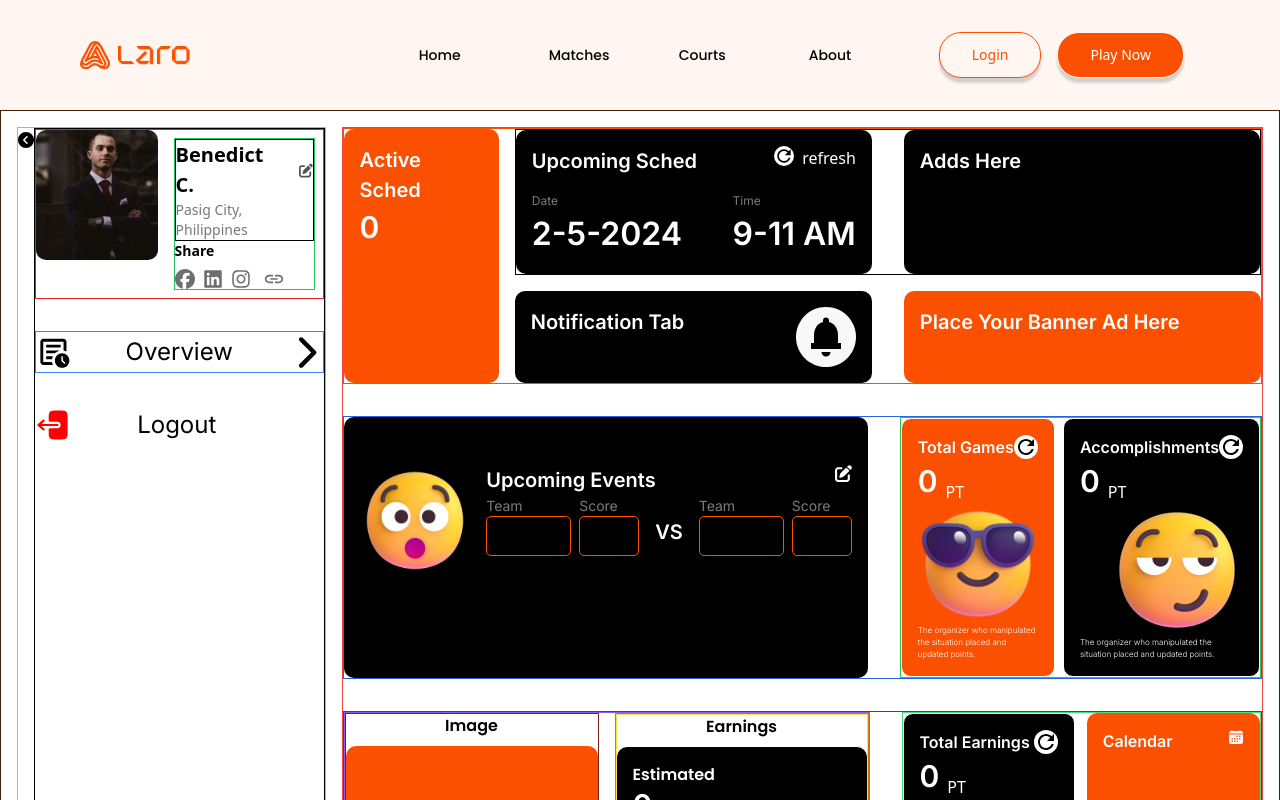
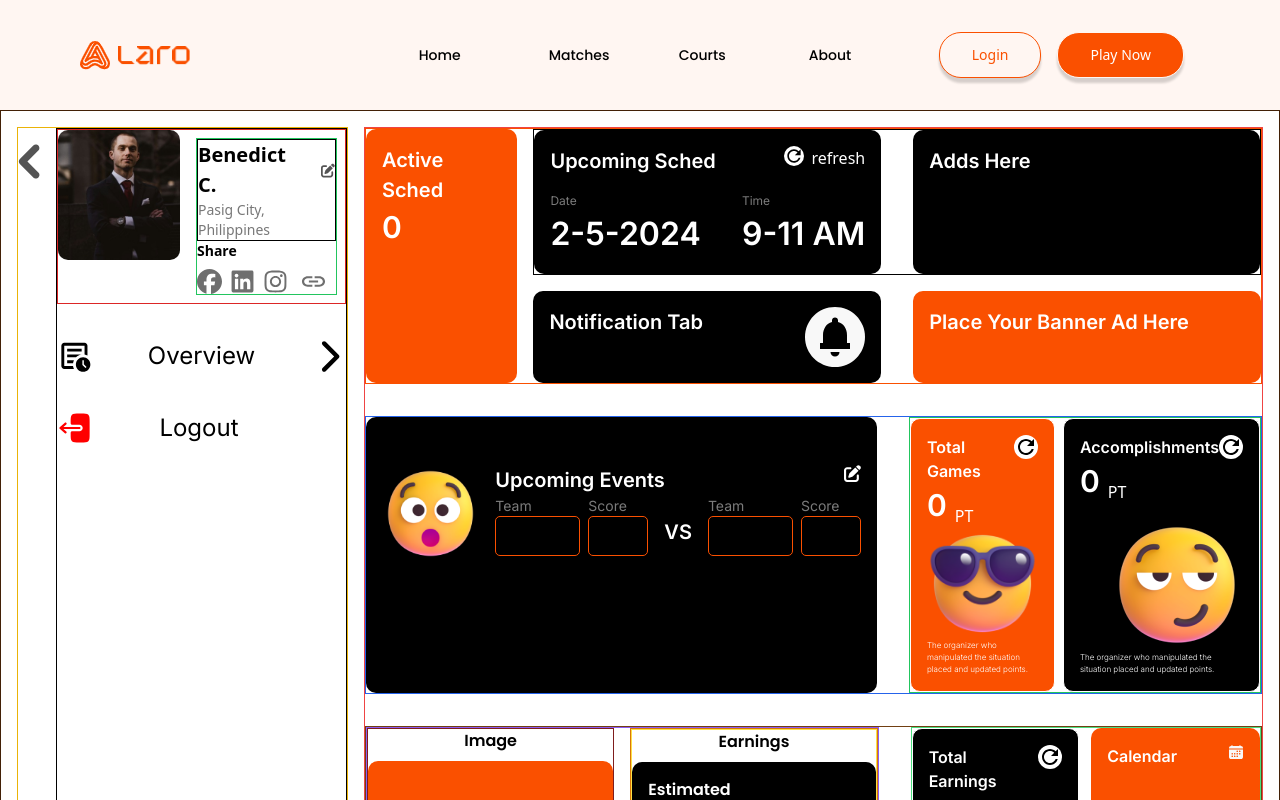
Before and after one commit to novice-is-me/Laro-App, a React (Vite) app: page /dashboard in a window 1280 px wide. Shown: the top 800 px of the page. Built offline with nearby package versions, Linux system fonts and the light colour scheme; a web font is replaced by a local one.

Commit message:
Adding Path

```diff
--- a/src/pages/DashboardCourtOwner.jsx
+++ b/src/pages/DashboardCourtOwner.jsx
@@ -1,17 +1,24 @@
 import React from 'react'
-import { CourtImg, emojiCool, emojiSad, emojiShock, emojiSmirk, ownerImg } from '../assets'
+import {emojiCool, emojiSad, emojiShock, emojiSmirk, ownerImg } from '../assets'
 import { FontAwesomeIcon } from '@fortawesome/react-fontawesome'
 import { faChevronCircleLeft} from '@fortawesome/free-solid-svg-icons'
 import RefreshIcon from '@mui/icons-material/Refresh'
 import DashBoardCard from '../components/DashBoardCard'
+import { useNavigate } from 'react-router'
 
 const DashboardCourtOwner = () => {
+
+    const navigate = useNavigate()
+
   return (
      <div className='flex border border-yellow-950 w-full p-4 gap-4'>
         {/* for profile */}
-        <div className=' flex border border-yellow-500 flex-1'>
-            <div>
-                <FontAwesomeIcon icon={faChevronCircleLeft}/>
+        <div className=' flex border border-yellow-500 flex-[1.1] gap-4'>
+            <div className=' mt-4 hover:cursor-pointer'
+             onClick={() => navigate('/')}>
+                <svg width="22" height="35" viewBox="0 0 22 35" fill="none" xmlns="http://www.w3.org/2000/svg">
+                    <path fill-rule="evenodd" clip-rule="evenodd" d="M1.85827 20.0176C1.19113 19.3497 0.816406 18.4442 0.816406 17.5001C0.816406 16.5561 1.19113 15.6506 1.85827 14.9826L15.2913 1.54488C15.9596 0.876882 16.8659 0.501731 17.8108 0.501953C18.2787 0.502063 18.7419 0.594327 19.1742 0.773476C19.6064 0.952626 19.9991 1.21515 20.3298 1.54607C20.6606 1.87698 20.9229 2.2698 21.1019 2.70211C21.2808 3.13441 21.3729 3.59772 21.3728 4.06559C21.3727 4.53347 21.2804 4.99674 21.1012 5.42896C20.9221 5.86117 20.6596 6.25387 20.3286 6.58463L9.41552 17.5001L20.331 28.4156C20.6714 28.7441 20.943 29.1371 21.1299 29.5716C21.3168 30.0062 21.4153 30.4736 21.4197 30.9466C21.424 31.4196 21.3341 31.8888 21.1551 32.3267C20.9762 32.7646 20.7119 33.1625 20.3776 33.4971C20.0432 33.8318 19.6456 34.0965 19.2079 34.2758C18.7701 34.4552 18.3011 34.5455 17.828 34.5416C17.355 34.5377 16.8875 34.4397 16.4528 34.2532C16.018 34.0667 15.6248 33.7955 15.296 33.4554L1.85352 20.0176H1.85827Z" fill="#545454"/>
+                </svg>
             </div>
             <div className='flex flex-col gap-8 justify-between border w-full'>
                 <div className='flex flex-col gap-8'>
@@ -32,23 +39,24 @@ const DashboardCourtOwner = () => {
                                 <div className='flex flex-col gap-2'>
                                     <p className='font-poppins text-sm font-semibold'>Share</p>
                                     <div className='flex gap-2'>
-                                        <svg width="20" height="20" xmlns="http://www.w3.org/2000/svg" viewBox="0 0 512 512"><path d="M512 256C512 114.6 397.4 0 256 0S0 114.6 0 256C0 376 82.7 476.8 194.2 504.5V334.2H141.4V256h52.8V222.3c0-87.1 39.4-127.5 125-127.5c16.2 0 44.2 3.2 55.7 6.4V172c-6-.6-16.5-1-29.6-1c-42 0-58.2 15.9-58.2 57.2V256h83.6l-14.4 78.2H287V510.1C413.8 494.8 512 386.9 512 256h0z" fill='#6F6F6F'/></svg>
-                                        <svg width="20" height="20"  xmlns="http://www.w3.org/2000/svg" viewBox="0 0 448 512"><path d="M416 32H31.9C14.3 32 0 46.5 0 64.3v383.4C0 465.5 14.3 480 31.9 480H416c17.6 0 32-14.5 32-32.3V64.3c0-17.8-14.4-32.3-32-32.3zM135.4 416H69V202.2h66.5V416zm-33.2-243c-21.3 0-38.5-17.3-38.5-38.5S80.9 96 102.2 96c21.2 0 38.5 17.3 38.5 38.5 0 21.3-17.2 38.5-38.5 38.5zm282.1 243h-66.4V312c0-24.8-.5-56.7-34.5-56.7-34.6 0-39.9 27-39.9 54.9V416h-66.4V202.2h63.7v29.2h.9c8.9-16.8 30.6-34.5 62.9-34.5 67.2 0 79.7 44.3 79.7 101.9V416z" fill='#6F6F6F'/></svg>
-                                        <svg width="20" height="20"  xmlns="http://www.w3.org/2000/svg" viewBox="0 0 448 512"><path d="M224.1 141c-63.6 0-114.9 51.3-114.9 114.9s51.3 114.9 114.9 114.9S339 319.5 339 255.9 287.7 141 224.1 141zm0 189.6c-41.1 0-74.7-33.5-74.7-74.7s33.5-74.7 74.7-74.7 74.7 33.5 74.7 74.7-33.6 74.7-74.7 74.7zm146.4-194.3c0 14.9-12 26.8-26.8 26.8-14.9 0-26.8-12-26.8-26.8s12-26.8 26.8-26.8 26.8 12 26.8 26.8zm76.1 27.2c-1.7-35.9-9.9-67.7-36.2-93.9-26.2-26.2-58-34.4-93.9-36.2-37-2.1-147.9-2.1-184.9 0-35.8 1.7-67.6 9.9-93.9 36.1s-34.4 58-36.2 93.9c-2.1 37-2.1 147.9 0 184.9 1.7 35.9 9.9 67.7 36.2 93.9s58 34.4 93.9 36.2c37 2.1 147.9 2.1 184.9 0 35.9-1.7 67.7-9.9 93.9-36.2 26.2-26.2 34.4-58 36.2-93.9 2.1-37 2.1-147.8 0-184.8zM398.8 388c-7.8 19.6-22.9 34.7-42.6 42.6-29.5 11.7-99.5 9-132.1 9s-102.7 2.6-132.1-9c-19.6-7.8-34.7-22.9-42.6-42.6-11.7-29.5-9-99.5-9-132.1s-2.6-102.7 9-132.1c7.8-19.6 22.9-34.7 42.6-42.6 29.5-11.7 99.5-9 132.1-9s102.7-2.6 132.1 9c19.6 7.8 34.7 22.9 42.6 42.6 11.7 29.5 9 99.5 9 132.1s2.7 102.7-9 132.1z" fill='#6F6F6F'/></svg>
-                                        <svg width="30" height="20" viewBox="0 0 31 28" fill="none" xmlns="http://www.w3.org/2000/svg"><path d="M5.0362 13.9998C5.0362 12.0048 6.83161 10.3832 9.04037 10.3832H14.207V8.1665H9.04037C5.47536 8.1665 2.58203 10.7798 2.58203 13.9998C2.58203 17.2198 5.47536 19.8332 9.04037 19.8332H14.207V17.6165H9.04037C6.83161 17.6165 5.0362 15.9948 5.0362 13.9998ZM10.332 15.1665H20.6654V12.8332H10.332V15.1665ZM21.957 8.1665H16.7904V10.3832H21.957C24.1658 10.3832 25.9612 12.0048 25.9612 13.9998C25.9612 15.9948 24.1658 17.6165 21.957 17.6165H16.7904V19.8332H21.957C25.522 19.8332 28.4154 17.2198 28.4154 13.9998C28.4154 10.7798 25.522 8.1665 21.957 8.1665Z" fill='#6F6F6F'/></svg>
+                                        <svg width="25" height="25" xmlns="http://www.w3.org/2000/svg" viewBox="0 0 512 512"><path d="M512 256C512 114.6 397.4 0 256 0S0 114.6 0 256C0 376 82.7 476.8 194.2 504.5V334.2H141.4V256h52.8V222.3c0-87.1 39.4-127.5 125-127.5c16.2 0 44.2 3.2 55.7 6.4V172c-6-.6-16.5-1-29.6-1c-42 0-58.2 15.9-58.2 57.2V256h83.6l-14.4 78.2H287V510.1C413.8 494.8 512 386.9 512 256h0z" fill='#6F6F6F'/></svg>
+                                        <svg width="25" height="25"  xmlns="http://www.w3.org/2000/svg" viewBox="0 0 448 512"><path d="M416 32H31.9C14.3 32 0 46.5 0 64.3v383.4C0 465.5 14.3 480 31.9 480H416c17.6 0 32-14.5 32-32.3V64.3c0-17.8-14.4-32.3-32-32.3zM135.4 416H69V202.2h66.5V416zm-33.2-243c-21.3 0-38.5-17.3-38.5-38.5S80.9 96 102.2 96c21.2 0 38.5 17.3 38.5 38.5 0 21.3-17.2 38.5-38.5 38.5zm282.1 243h-66.4V312c0-24.8-.5-56.7-34.5-56.7-34.6 0-39.9 27-39.9 54.9V416h-66.4V202.2h63.7v29.2h.9c8.9-16.8 30.6-34.5 62.9-34.5 67.2 0 79.7 44.3 79.7 101.9V416z" fill='#6F6F6F'/></svg>
+                                        <svg width="25" height="25"  xmlns="http://www.w3.org/2000/svg" viewBox="0 0 448 512"><path d="M224.1 141c-63.6 0-114.9 51.3-114.9 114.9s51.3 114.9 114.9 114.9S339 319.5 339 255.9 287.7 141 224.1 141zm0 189.6c-41.1 0-74.7-33.5-74.7-74.7s33.5-74.7 74.7-74.7 74.7 33.5 74.7 74.7-33.6 74.7-74.7 74.7zm146.4-194.3c0 14.9-12 26.8-26.8 26.8-14.9 0-26.8-12-26.8-26.8s12-26.8 26.8-26.8 26.8 12 26.8 26.8zm76.1 27.2c-1.7-35.9-9.9-67.7-36.2-93.9-26.2-26.2-58-34.4-93.9-36.2-37-2.1-147.9-2.1-184.9 0-35.8 1.7-67.6 9.9-93.9 36.1s-34.4 58-36.2 93.9c-2.1 37-2.1 147.9 0 184.9 1.7 35.9 9.9 67.7 36.2 93.9s58 34.4 93.9 36.2c37 2.1 147.9 2.1 184.9 0 35.9-1.7 67.7-9.9 93.9-36.2 26.2-26.2 34.4-58 36.2-93.9 2.1-37 2.1-147.8 0-184.8zM398.8 388c-7.8 19.6-22.9 34.7-42.6 42.6-29.5 11.7-99.5 9-132.1 9s-102.7 2.6-132.1-9c-19.6-7.8-34.7-22.9-42.6-42.6-11.7-29.5-9-99.5-9-132.1s-2.6-102.7 9-132.1c7.8-19.6 22.9-34.7 42.6-42.6 29.5-11.7 99.5-9 132.1-9s102.7-2.6 132.1 9c19.6 7.8 34.7 22.9 42.6 42.6 11.7 29.5 9 99.5 9 132.1s2.7 102.7-9 132.1z" fill='#6F6F6F'/></svg>
+                                        <svg width="35" height="25" viewBox="0 0 31 28" fill="none" xmlns="http://www.w3.org/2000/svg"><path d="M5.0362 13.9998C5.0362 12.0048 6.83161 10.3832 9.04037 10.3832H14.207V8.1665H9.04037C5.47536 8.1665 2.58203 10.7798 2.58203 13.9998C2.58203 17.2198 5.47536 19.8332 9.04037 19.8332H14.207V17.6165H9.04037C6.83161 17.6165 5.0362 15.9948 5.0362 13.9998ZM10.332 15.1665H20.6654V12.8332H10.332V15.1665ZM21.957 8.1665H16.7904V10.3832H21.957C24.1658 10.3832 25.9612 12.0048 25.9612 13.9998C25.9612 15.9948 24.1658 17.6165 21.957 17.6165H16.7904V19.8332H21.957C25.522 19.8332 28.4154 17.2198 28.4154 13.9998C28.4154 10.7798 25.522 8.1665 21.957 8.1665Z" fill='#6F6F6F'/></svg>
                                     </div>
                                 </div>
                             </div>
                         </div>
                         <div className='flex flex-col gap-8'>
-                            <div className='flex items-center justify-between border border-blue-500'>
+                            <div className='flex items-center justify-between hover:cursor-pointer' >
                                 <svg width="35" height="40" viewBox="0 0 40 40" fill="none" xmlns="http://www.w3.org/2000/svg">
                                     <path d="M32.6157 33.7766L33.7761 32.6162L30.6678 29.5079V24.8662H29.0101V30.171L32.6157 33.7766ZM8.28816 34.8127C7.3764 34.8127 6.59615 34.4883 5.94741 33.8396C5.29868 33.1908 4.97376 32.41 4.97266 31.4972V8.28865C4.97266 7.37688 5.29758 6.59664 5.94741 5.9479C6.59725 5.29917 7.3775 4.97425 8.28816 4.97314H31.4967C32.4084 4.97314 33.1892 5.29806 33.8391 5.9479C34.4889 6.59774 34.8133 7.37799 34.8122 8.28865V19.3956C34.2872 19.1469 33.7485 18.9331 33.1959 18.754C32.6433 18.575 32.0769 18.4435 31.4967 18.3595V8.28865H8.28816V31.4972H18.3176C18.4004 32.105 18.532 32.6852 18.7121 33.2378C18.8922 33.7904 19.1061 34.3154 19.3537 34.8127H8.28816ZM8.28816 29.8394V31.4972V8.28865V18.3595V18.2352V29.8394ZM11.6037 28.1817H18.359C18.4419 27.6015 18.5734 27.0351 18.7535 26.4825C18.9337 25.9299 19.1337 25.3911 19.3537 24.8662H11.6037V28.1817ZM11.6037 21.5507H21.716C22.6001 20.7218 23.5881 20.0311 24.68 19.4785C25.7719 18.9259 26.939 18.5529 28.1812 18.3595V18.2352H11.6037V21.5507ZM11.6037 14.9197H28.1812V11.6042H11.6037V14.9197ZM29.8389 38.1282C27.5457 38.1282 25.5912 37.3198 23.9755 35.7029C22.3597 34.086 21.5513 32.1315 21.5502 29.8394C21.5502 27.5462 22.3586 25.5917 23.9755 23.976C25.5923 22.3602 27.5468 21.5518 29.8389 21.5507C32.1322 21.5507 34.0872 22.3591 35.7041 23.976C37.3209 25.5928 38.1288 27.5473 38.1277 29.8394C38.1277 32.1326 37.3193 34.0877 35.7024 35.7045C34.0855 37.3214 32.1311 38.1293 29.8389 38.1282Z" fill="black"/>
                                 </svg>
                                 <p className=' font-Inter text-2xl'>Overview</p>
                                 <svg width="35" height="35" xmlns="http://www.w3.org/2000/svg" viewBox="0 0 320 512"><path d="M310.6 233.4c12.5 12.5 12.5 32.8 0 45.3l-192 192c-12.5 12.5-32.8 12.5-45.3 0s-12.5-32.8 0-45.3L242.7 256 73.4 86.6c-12.5-12.5-12.5-32.8 0-45.3s32.8-12.5 45.3 0l192 192z"/></svg>
                             </div>
-                            <div className='flex items-center justify-between'>
+                            <div className='flex items-center justify-between hover:cursor-pointer'
+                             onClick={() => navigate('/')}>
                                 <svg width="35" height="40" viewBox="0 0 42 42" fill="none" xmlns="http://www.w3.org/2000/svg">
                                     <path fillRule="evenodd" clipRule="evenodd" d="M28.2197 21.0001C28.2197 20.6521 28.0814 20.3182 27.8353 20.0721C27.5892 19.8259 27.2553 19.6876 26.9072 19.6876H7.70448L11.1362 16.7476C11.2672 16.6355 11.3748 16.4986 11.4529 16.3449C11.5311 16.1912 11.5781 16.0235 11.5914 15.8516C11.6048 15.6797 11.5841 15.5068 11.5306 15.3429C11.4771 15.1789 11.3919 15.0271 11.2797 14.8961C11.1676 14.7652 11.0307 14.6575 10.877 14.5794C10.7232 14.5013 10.5556 14.4543 10.3837 14.4409C10.2118 14.4276 10.0389 14.4483 9.87496 14.5018C9.71102 14.5552 9.55922 14.6405 9.42823 14.7526L3.30323 20.0026C3.15914 20.1259 3.04346 20.2788 2.96414 20.451C2.88482 20.6232 2.84375 20.8106 2.84375 21.0001C2.84375 21.1897 2.88482 21.3771 2.96414 21.5493C3.04346 21.7215 3.15914 21.8744 3.30323 21.9976L9.42823 27.2476C9.69278 27.4741 10.0365 27.5863 10.3837 27.5594C10.7309 27.5324 11.0532 27.3687 11.2797 27.1041C11.5062 26.8396 11.6183 26.4959 11.5914 26.1487C11.5645 25.8015 11.4008 25.4791 11.1362 25.2526L7.70623 22.3126H26.9072C27.2553 22.3126 27.5892 22.1744 27.8353 21.9282C28.0814 21.6821 28.2197 21.3482 28.2197 21.0001Z" fill="#FF0000"/>
                                     <path d="M16.4063 14C16.4063 15.2285 16.4062 15.8427 16.702 16.2855C16.8294 16.4759 16.9929 16.6394 17.1833 16.7668C17.626 17.0625 18.2402 17.0625 19.4688 17.0625H26.9062C27.9505 17.0625 28.9521 17.4773 29.6905 18.2158C30.4289 18.9542 30.8438 19.9557 30.8438 21C30.8438 22.0443 30.4289 23.0458 29.6905 23.7842C28.9521 24.5227 27.9505 24.9375 26.9062 24.9375H19.4688C18.2402 24.9375 17.626 24.9375 17.1833 25.2315C16.9927 25.3594 16.8292 25.5235 16.702 25.7145C16.4062 26.1573 16.4063 26.7715 16.4063 28C16.4063 32.949 16.4062 35.4253 17.9445 36.9618C19.481 38.5 21.9555 38.5 26.9045 38.5H28.6545C33.607 38.5 36.0798 38.5 37.618 36.9618C39.1562 35.4253 39.1562 32.949 39.1562 28V14C39.1562 9.051 39.1562 6.57475 37.618 5.03825C36.0798 3.5 33.6052 3.5 28.6562 3.5H26.9062C21.9555 3.5 19.481 3.5 17.9445 5.03825C16.4062 6.57475 16.4063 9.051 16.4063 14Z" fill="#FF0000"/>
```
